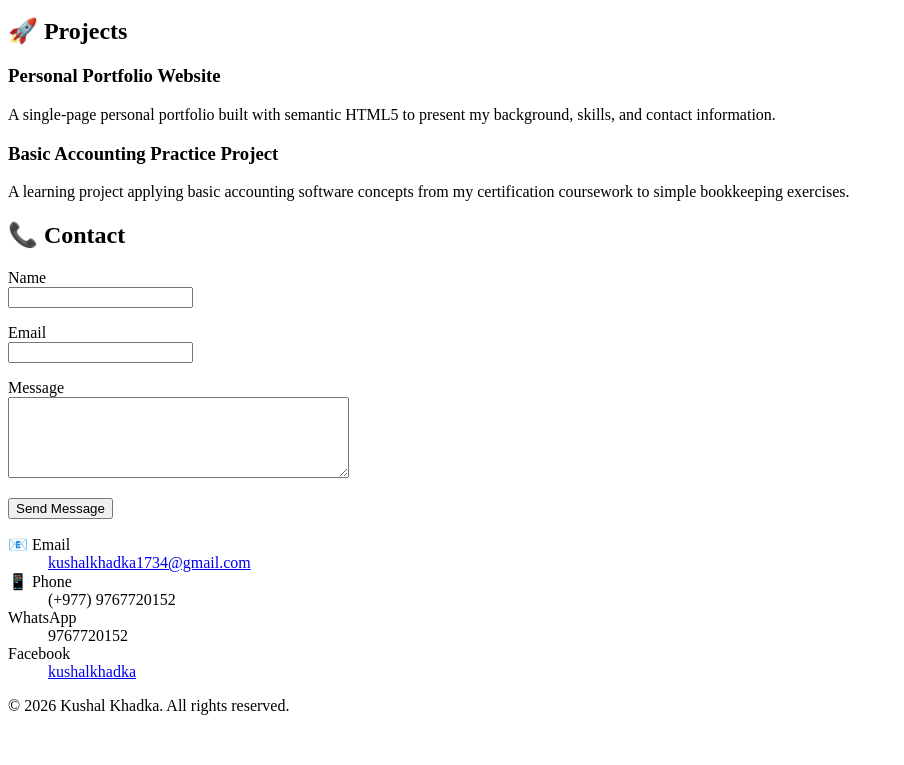
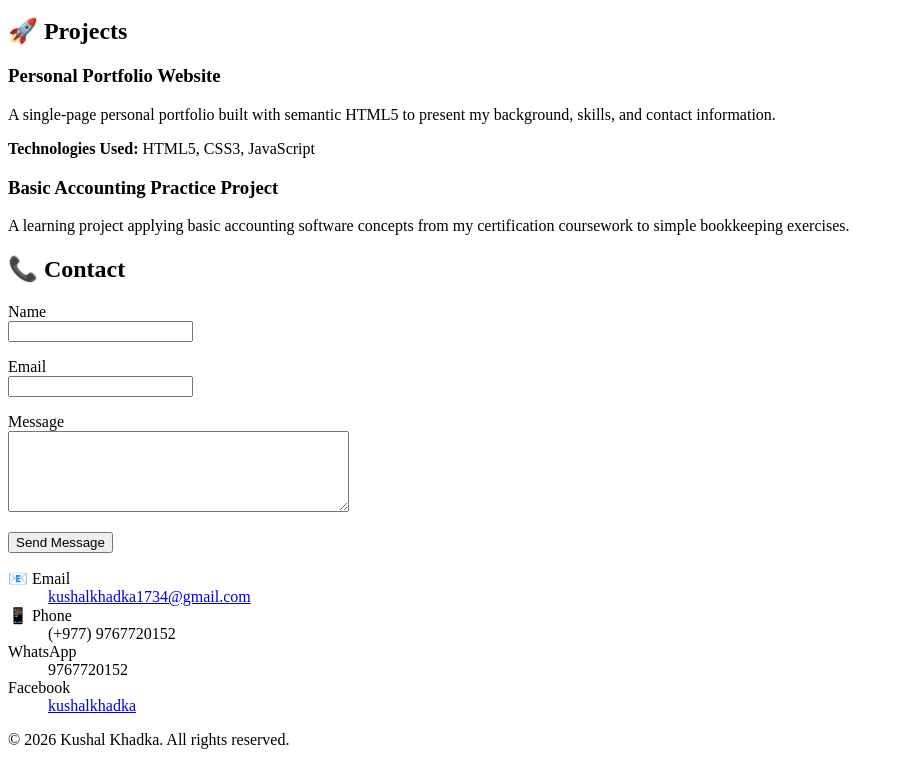
Before and after one commit to kushallkhadkaa/html-test-project, a plain HTML site: page index.html in a window 1280 px wide. Shown: the part 1618-2383 px from the top of the page, without its empty margins (0-904 px from the left). Before the commit the page ends 2349 px from the top, so only its background shows below. Drawn offline with Linux system fonts and the light colour scheme.

Commit message:
error fixed

```diff
--- a/index.html
+++ b/index.html
@@ -131,8 +131,7 @@
           my background, skills, and contact information.
         </p>
         <p>
-
-          </a>
+          <strong>Technologies Used:</strong> HTML5, CSS3, JavaScript
         </p>
       </article>
 
@@ -143,8 +142,6 @@
           my certification coursework to simple bookkeeping exercises.
         </p>
         <p>
-
-          </a>
         </p>
       </article>
     </section>
```
